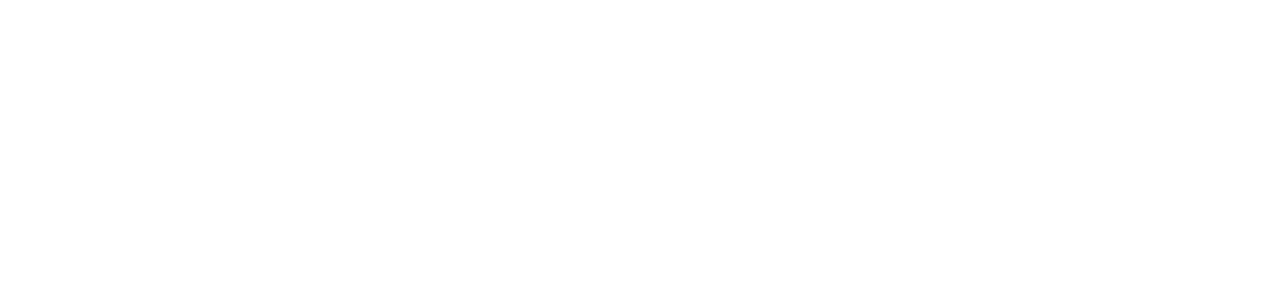
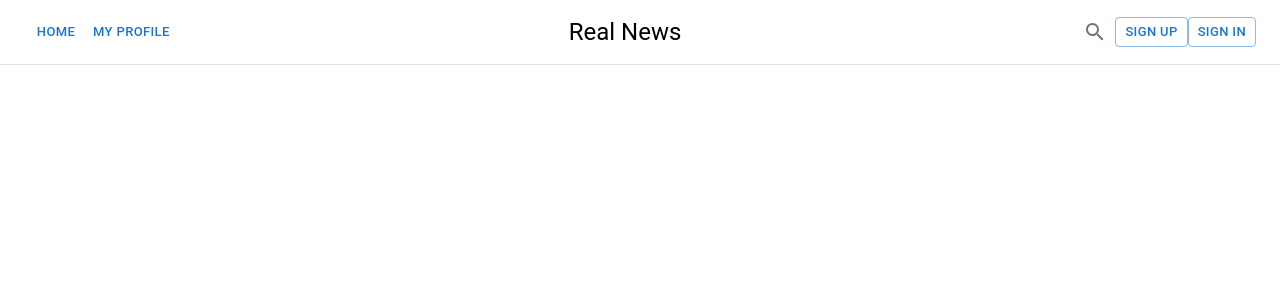
Before and after one commit to RealNewsHome/RealNewsFrontend, a React (Create React App) app in the folder realnewsfrontend/: page / in a window 1280 px wide. Before the commit this address had no page. Shown: the top 300 px of the page. Built offline with nearby package versions, Linux system fonts and the light colour scheme.

Commit message:
adds navigation

```diff
--- a/realnewsfrontend/src/App.tsx
+++ b/realnewsfrontend/src/App.tsx
@@ -1,14 +1,23 @@
 import React from 'react';
 import logo from './logo.svg';
 import './App.css';
-import SignUp from './components/SignUp'
-import Newsfeed from './components/Newsfeed';
-import Routes from './Routes'
 import RouteList from './Routes';
+import Header from './components/Header';
+import {AuthContext} from './context'
+// export default function App(){
+//    return (
+//        <AuthContext.Provider>
+//           <Authentication/>
+//           <ProtectedResource />
+//        <AuthContext.Provider />
+//    )
+// }
+
 
 function App() {
   return (
     <div className="App">
+      <Header />
       <RouteList />
     </div>
   );
--- a/realnewsfrontend/src/Routes.tsx
+++ b/realnewsfrontend/src/Routes.tsx
@@ -3,6 +3,9 @@
 import Newsfeed from "./components/Newsfeed";
 import SelectedPost from "./components/Post";
 import UserProfile from "./components/UserProfile";
+import SignIn from "./components/SignIn";
+import SignUp from "./components/SignUp";
+
 
 export default function RouteList() {
   return (
@@ -10,6 +13,8 @@
       <Route path="/post/:ID" element={< SelectedPost />} />
       <Route path="/posts" element={<Newsfeed />} />
       <Route path="/posts/byUser/:ID" element={<UserProfile />} />
+      <Route path="/signIn" element={<SignIn />} />
+      <Route path="/signUp" element={<SignUp />} />
     </Routes>
   )
 }
--- a/realnewsfrontend/src/components/Header.tsx
+++ b/realnewsfrontend/src/components/Header.tsx
@@ -4,7 +4,7 @@
 import IconButton from '@mui/material/IconButton';
 import SearchIcon from '@mui/icons-material/Search';
 import Typography from '@mui/material/Typography';
-import Link from '@mui/material/Link';
+import { Link } from 'react-router-dom'
 
 // interface HeaderProps {
 //   sections: ReadonlyArray<{
@@ -15,12 +15,15 @@
 // }
 
 export default function Header() {
-  const sections = [{title: "Politics"}, {title: "Sports"}, {title: "Finance"}]
+
 
   return (
     <React.Fragment>
       <Toolbar sx={{ borderBottom: 1, borderColor: 'divider' }}>
-        <Button size="small">Subscribe</Button>
+      <Link to={`/posts`}>
+        <Button size="small">Home</Button>
+        </Link>
+        <Button size="small">My Profile</Button>
         <Typography
           component="h2"
           variant="h5"
@@ -34,26 +37,22 @@
         <IconButton>
           <SearchIcon />
         </IconButton>
+        <Link to="/signUp">
         <Button variant="outlined" size="small">
           Sign up
         </Button>
+        </Link>
+        <Link to="/signIn">
+        <Button variant="outlined" size="small">
+          Sign in
+        </Button>
+        </Link>
       </Toolbar>
       <Toolbar
         component="nav"
         variant="dense"
         sx={{ justifyContent: 'space-between', overflowX: 'auto' }}
       >
-        {sections.map((section) => (
-          <Link
-            color="inherit"
-            noWrap
-            key={section.title}
-            variant="body2"
-            sx={{ p: 1, flexShrink: 0 }}
-          >
-            {section.title}
-          </Link>
-        ))}
       </Toolbar>
     </React.Fragment>
   );
--- a/realnewsfrontend/src/components/Newsfeed.tsx
+++ b/realnewsfrontend/src/components/Newsfeed.tsx
@@ -17,7 +17,6 @@
 import CardActionArea from '@mui/material/CardActionArea';
 import CardContent from '@mui/material/CardContent';
 import CardMedia from '@mui/material/CardMedia';
-import Header from './Header'
 import {Link } from 'react-router-dom'
 
 interface Post {
@@ -42,7 +41,6 @@
 
   return (
     <div>
-      <Header/>
       {
         posts.map((post: Post) => {
           console.log(post)
--- /dev/null
+++ b/realnewsfrontend/src/context.tsx
@@ -0,0 +1,7 @@
+import { createContext } from 'react'
+export const AuthContext = createContext({
+    isLoggedIn: false,
+    token: null,
+    login: () => {},
+    logout: () => {}
+});
```
